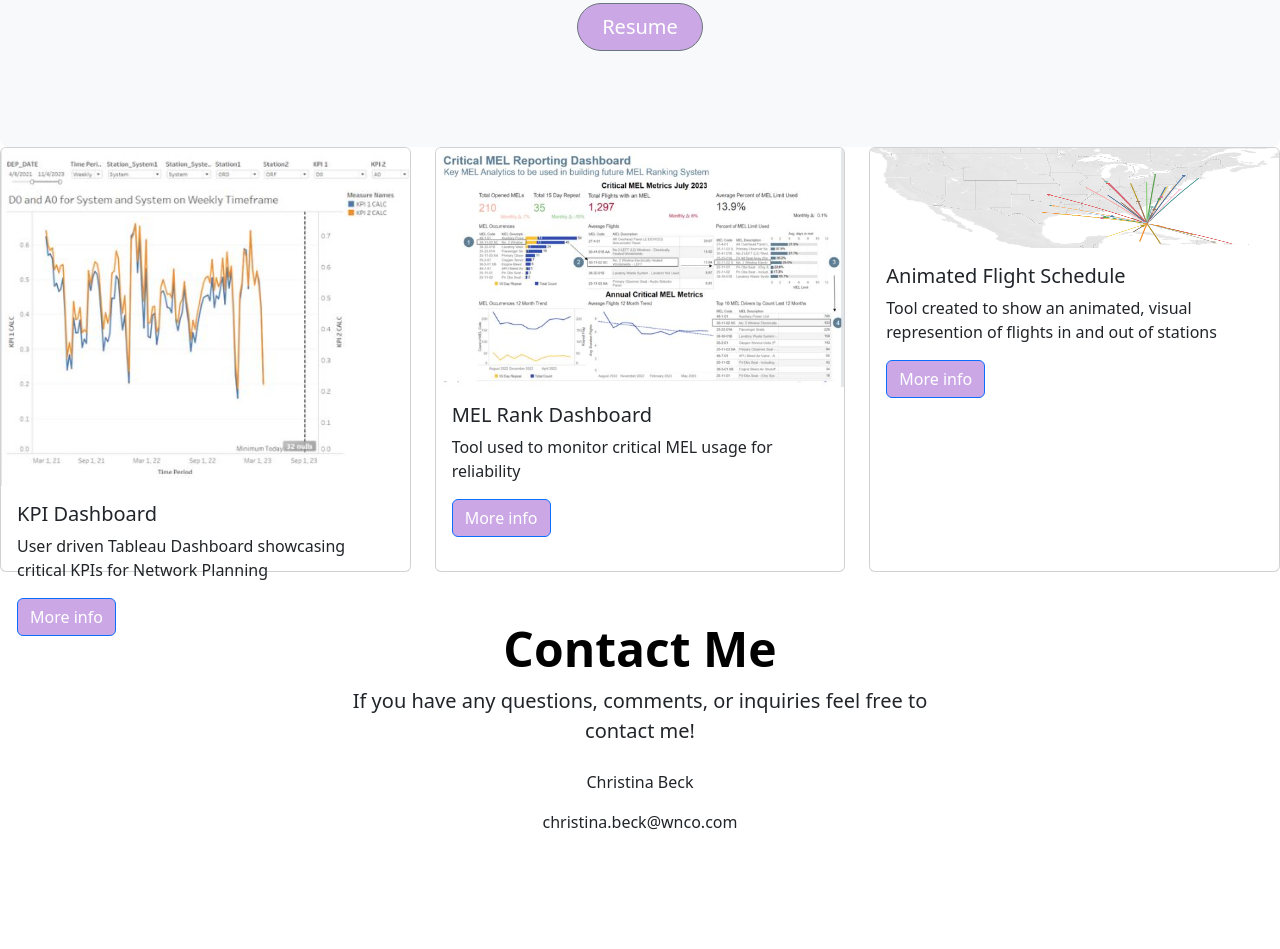
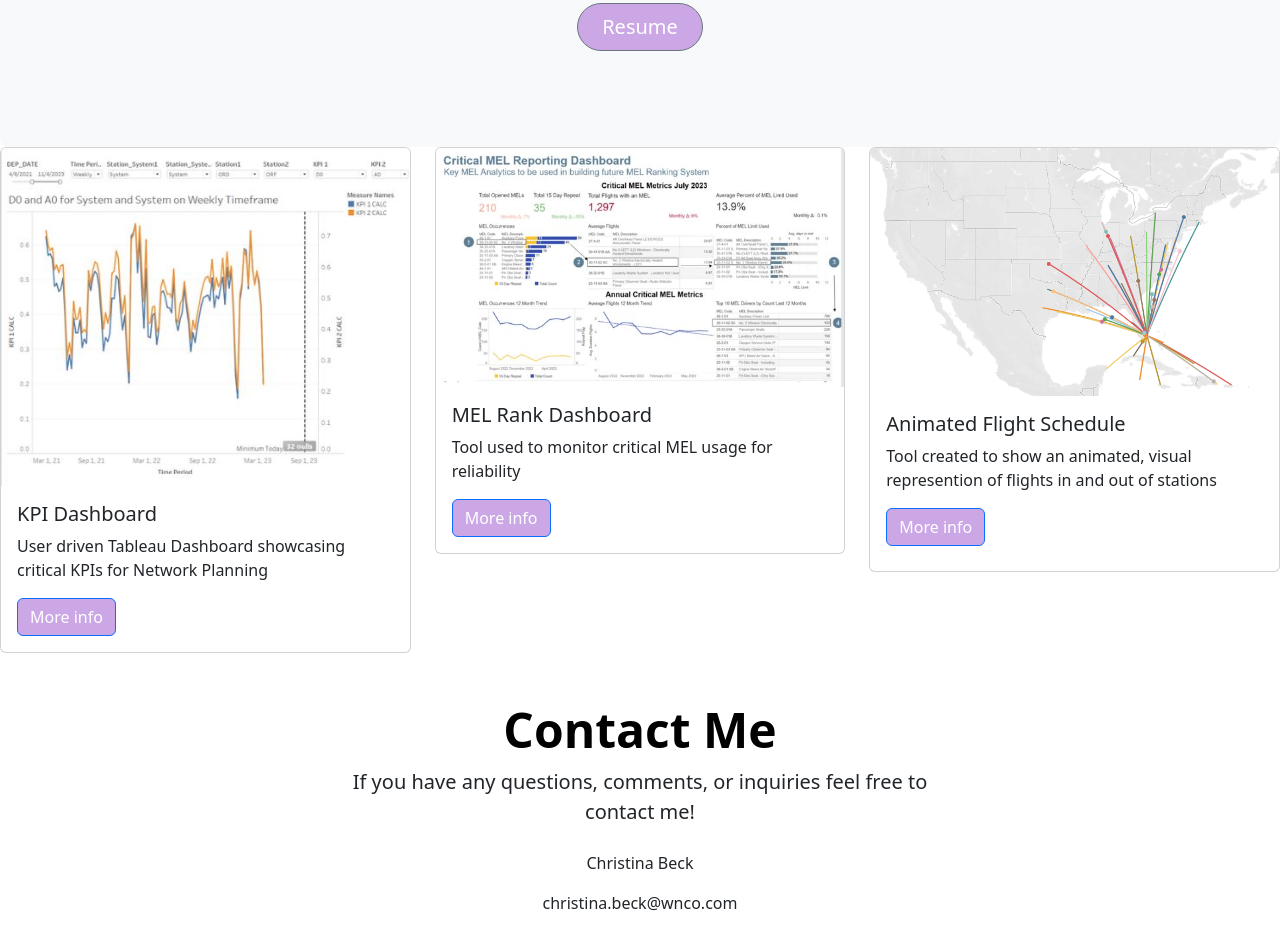
Before and after one commit to e158801/Portfolio, a plain HTML site: page index.html in a window 1280 px wide. Shown: the part 597-1546 px from the top of the page. Before the commit the page ends 1495 px from the top, so only its background shows below. Drawn offline with nearby package versions, Linux system fonts and the light colour scheme.

Commit message:
Update index.html

```diff
--- a/index.html
+++ b/index.html
@@ -59,7 +59,7 @@
   <!-- My Works -->
 <div class = "row">
   <div class = "col-sm-4 mb-3 mb-sm-0">
-    <div class="card"  style = "height: 425px;">
+    <div class="card";>
       <img src="./kpi.JPG" class="card-img-top" alt="...">
       <div class="card-body">
         <h5 class="card-title">KPI Dashboard </h5>
@@ -70,7 +70,7 @@
   </div>
 
   <div class = "col-sm-4 mb-3 mb-sm-0">
-    <div class="card" style = "height: 425px;">
+    <div class="card";>
       <img src="./MEL dashboard.JPG" class="card-img-top" alt="...">
       <div class="card-body">
         <h5 class="card-title">MEL Rank Dashboard </h5>
@@ -82,7 +82,7 @@
 
   <div class = "col-sm-4 mb-3 mb-sm-0">
     <div class="card" style = "height: 425px;">
-      <img src="./mapTab.png" class="card-img-top" style = "height: 100px";>
+      <img src="./mapTab.png" class="card-img-top";>
       <div class="card-body">
         <h5 class="card-title">Animated Flight Schedule </h5>
         <p class="card-text">Tool created to show an animated, visual represention of flights in and out of stations</p>
```
